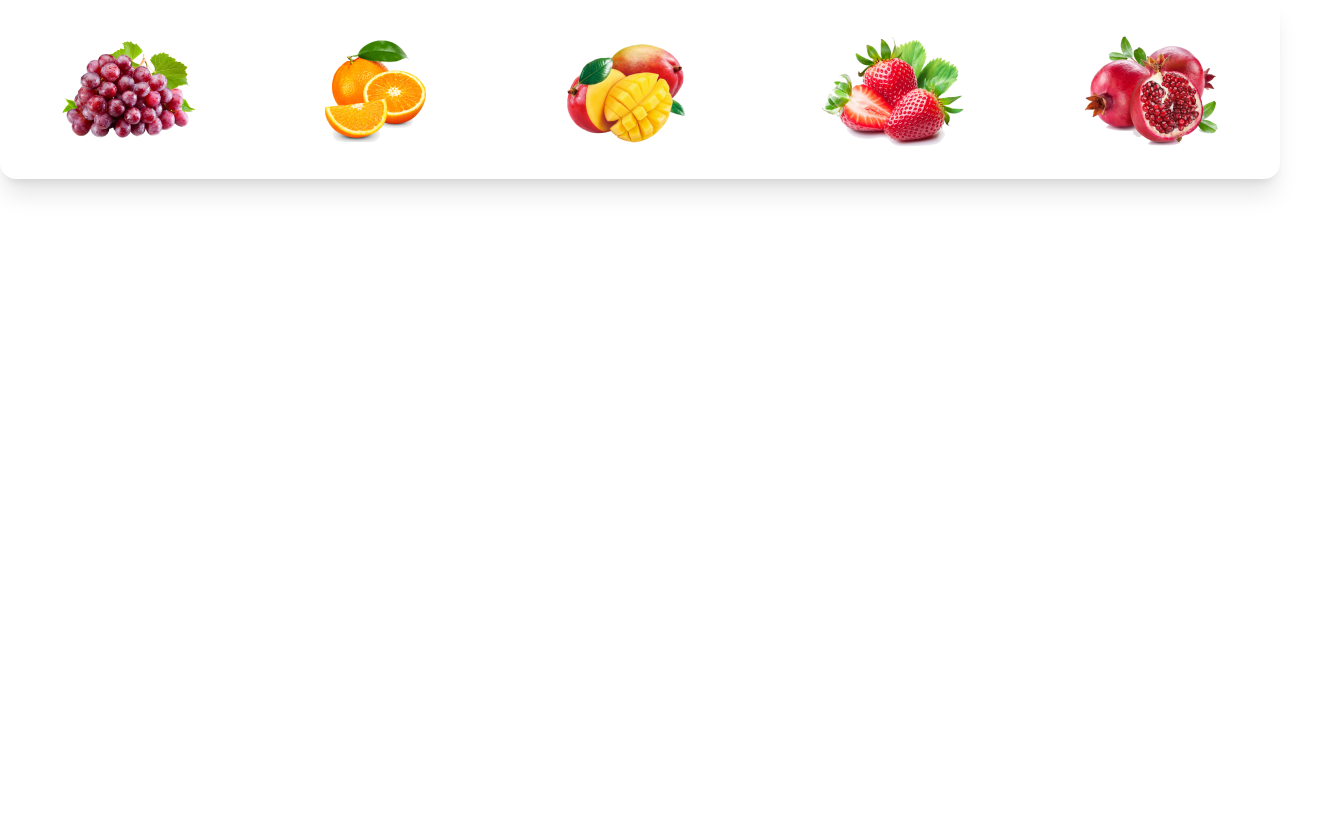
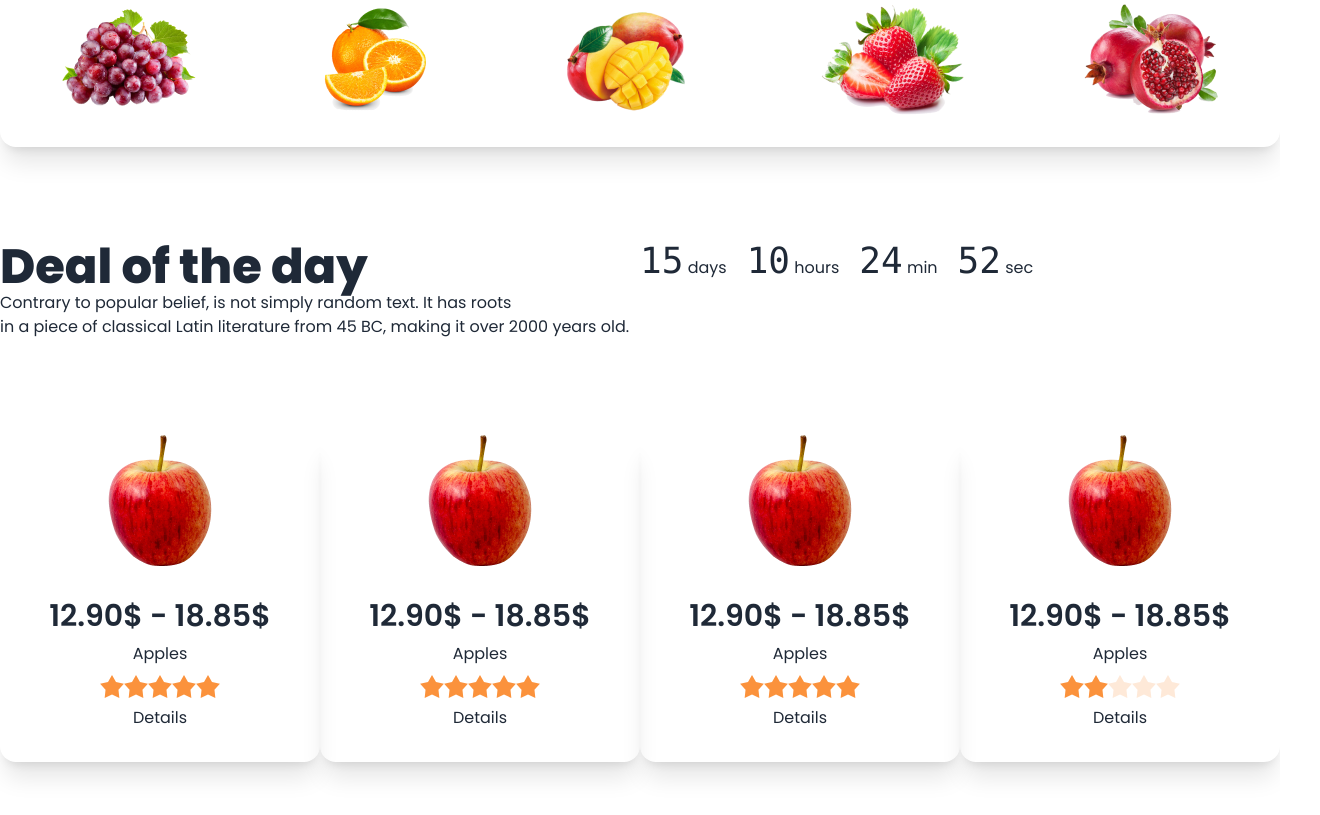
Before and after one commit to jibon306/assignment-3, a plain HTML site: page index.html in a window 1280 px wide. Shown: the part 941-1756 px from the top of the page, 1320 px wide, since content can reach past the window. Before the commit the page ends 1216 px from the top, so only its background shows below. Drawn offline with nearby package versions, Linux system fonts and the light colour scheme.

Commit message:
added my new project

```diff
--- a/index.html
+++ b/index.html
@@ -68,9 +68,9 @@ font-family: 'Poppins', sans-serif;
         <section class="my-20 ">
 
 
-            <div id="slide1" class="carousel-item relative p-4 lg:p-30">
+            <div id="slide1" class="carousel-item relative  lg:p-30">
 
-                <div><img class=" lg:absolute left-10" src="/images/banner3.png" alt=""></div>
+                <div><img class=" lg:absolute " src="/images/banner3.png" alt=""></div>
 
 
                 <div class="text-center  mx-auto items-center justify-center relative lg:mt-60 space-y-6 ">
@@ -99,7 +99,7 @@ font-family: 'Poppins', sans-serif;
 
         <div class=" flex card card-compact   shadow-xl">
 
-           <div class="flex flex-col lg:flex-row justify-around  md:mt-10 lg:-mt-30"> <figure><img src="/images/fruit1.png" alt="Shoes" /></figure>
+           <div class="flex justify-around  md:mt-10 lg:-mt-30"> <figure><img src="/images/fruit1.png" alt="Shoes" /></figure>
             <figure><img src="/images/fruit2.png" alt="Shoes" /></figure>
             <figure><img src="/images/fruit3.png" alt="Shoes" /></figure>
             <figure><img src="/images/fruit4.png" alt="Shoes" /></figure>
@@ -119,9 +119,145 @@ font-family: 'Poppins', sans-serif;
 
 
 
-        <section>
+        <section class="my-24 flex md:flex-row  ">
+
+  <div class="flex-1">
+            <h2 class="text-5xl font-extrabold">Deal of the day</h2>
+            <p>Contrary to popular belief, is not simply random text. It has roots <br> in a piece of classical Latin literature from 45 BC, making it over 2000 years old.</p>
+        </div>
+             <div class="flex-1">
 
 
+
+                <div class="flex gap-5">
+                    <div>
+                      <span class="countdown font-mono text-4xl">
+                        <span style="--value:15;"></span>
+                      </span>
+                      days
+                    </div>
+                    <div>
+                      <span class="countdown font-mono text-4xl">
+                        <span style="--value:10;"></span>
+                      </span>
+                      hours
+                    </div>
+                    <div>
+                      <span class="countdown font-mono text-4xl">
+                        <span style="--value:24;"></span>
+                      </span>
+                      min
+                    </div>
+                    <div>
+                      <span class="countdown font-mono text-4xl">
+                        <span style="--value:52;"></span>
+                      </span>
+                      sec
+                    </div>
+                  </div>
+
+             </div>
+
+
+
+
+
+        </section>
+
+
+
+
+
+
+
+
+
+
+        <section class="my-24  grid grid-cols-1 md:grid-cols-2 lg:grid-cols-4">
+            <div class="card  shadow-xl">
+                <figure><img src="/images/fruit6.png" alt="Shoes" /></figure>
+                <div class="card-body items-center">
+                  <h2 class="card-title text-3xl text-medium">12.90$ - 18.85$</h2>
+                  <p>Apples</p>
+                  <div class="card-actions items-center">
+
+                    <div class="rating items-center ">
+                        <input type="radio" name="rating-2" class="mask mask-star-2 bg-orange-400" />
+                        <input type="radio" name="rating-2" class="mask mask-star-2 bg-orange-400" checked />
+                        <input type="radio" name="rating-2" class="mask mask-star-2 bg-orange-400" />
+                        <input type="radio" name="rating-2" class="mask mask-star-2 bg-orange-400" />
+                        <input type="radio" name="rating-2" class="mask mask-star-2 bg-orange-400" />
+
+
+                    </div>
+                  </div>
+
+                  <div> <a class="inline" href="">Details</a></div>
+                </div>
+              </div>
+            <div class="card  shadow-xl">
+                <figure><img src="/images/fruit6.png" alt="Shoes" /></figure>
+                <div class="card-body items-center">
+                  <h2 class="card-title text-3xl text-medium">12.90$ - 18.85$</h2>
+                  <p>Apples</p>
+                  <div class="card-actions items-center">
+
+                    <div class="rating items-center ">
+                        <input type="radio" name="rating-2" class="mask mask-star-2 bg-orange-400" />
+                        <input type="radio" name="rating-2" class="mask mask-star-2 bg-orange-400" checked />
+                        <input type="radio" name="rating-2" class="mask mask-star-2 bg-orange-400" />
+                        <input type="radio" name="rating-2" class="mask mask-star-2 bg-orange-400" />
+                        <input type="radio" name="rating-2" class="mask mask-star-2 bg-orange-400" />
+
+
+                    </div>
+                  </div>
+
+                  <div> <a class="inline" href="">Details</a></div>
+                </div>
+              </div>
+            <div class="card  shadow-xl">
+                <figure><img src="/images/fruit6.png" alt="Shoes" /></figure>
+                <div class="card-body items-center">
+                  <h2 class="card-title text-3xl text-medium">12.90$ - 18.85$</h2>
+                  <p>Apples</p>
+                  <div class="card-actions items-center">
+
+                    <div class="rating items-center ">
+                        <input type="radio" name="rating-2" class="mask mask-star-2 bg-orange-400" />
+                        <input type="radio" name="rating-2" class="mask mask-star-2 bg-orange-400" checked />
+                        <input type="radio" name="rating-2" class="mask mask-star-2 bg-orange-400" />
+                        <input type="radio" name="rating-2" class="mask mask-star-2 bg-orange-400" />
+                        <input type="radio" name="rating-2" class="mask mask-star-2 bg-orange-400" />
+
+
+                    </div>
+                  </div>
+
+                  <div> <a class="inline" href="">Details</a></div>
+                </div>
+              </div>
+            <div class="card  shadow-xl">
+                <figure><img src="/images/fruit6.png" alt="Shoes" /></figure>
+                <div class="card-body items-center">
+                  <h2 class="card-title text-3xl text-medium">12.90$ - 18.85$</h2>
+                  <p>Apples</p>
+                  <div class="card-actions items-center">
+
+                    <div class="rating items-center ">
+                        <input type="radio" name="rating-2" class="mask mask-star-2 bg-orange-400" />
+                        <input type="radio" name="rating-2" class="mask mask-star-2 bg-orange-400" checked />
+                        <input type="radio" name="rating-2" class="mask mask-star-2 bg-orange-400" />
+                        <input type="radio" name="rating-2" class="mask mask-star-2 bg-orange-400" />
+                        <input type="radio" name="rating-2" class="mask mask-star-2 bg-orange-400" />
+
+
+                    </div>
+                  </div>
+
+                  <div> <a class="inline" href="">Details</a></div>
+                </div>
+              </div>
 
 
 
```
